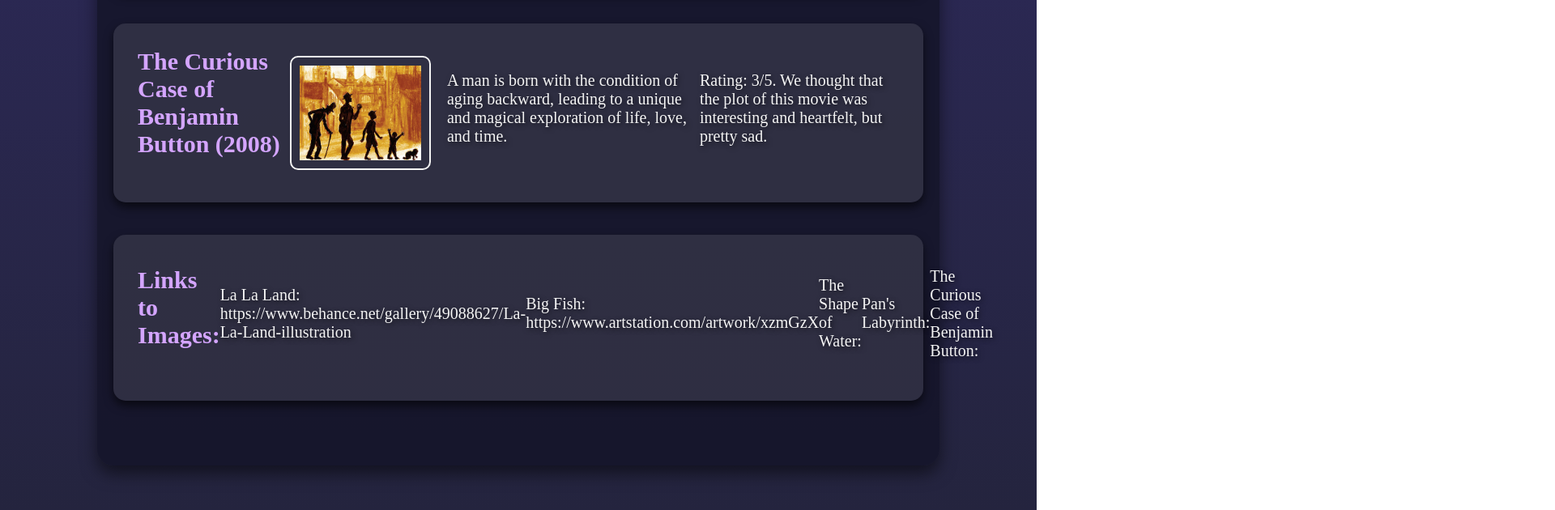
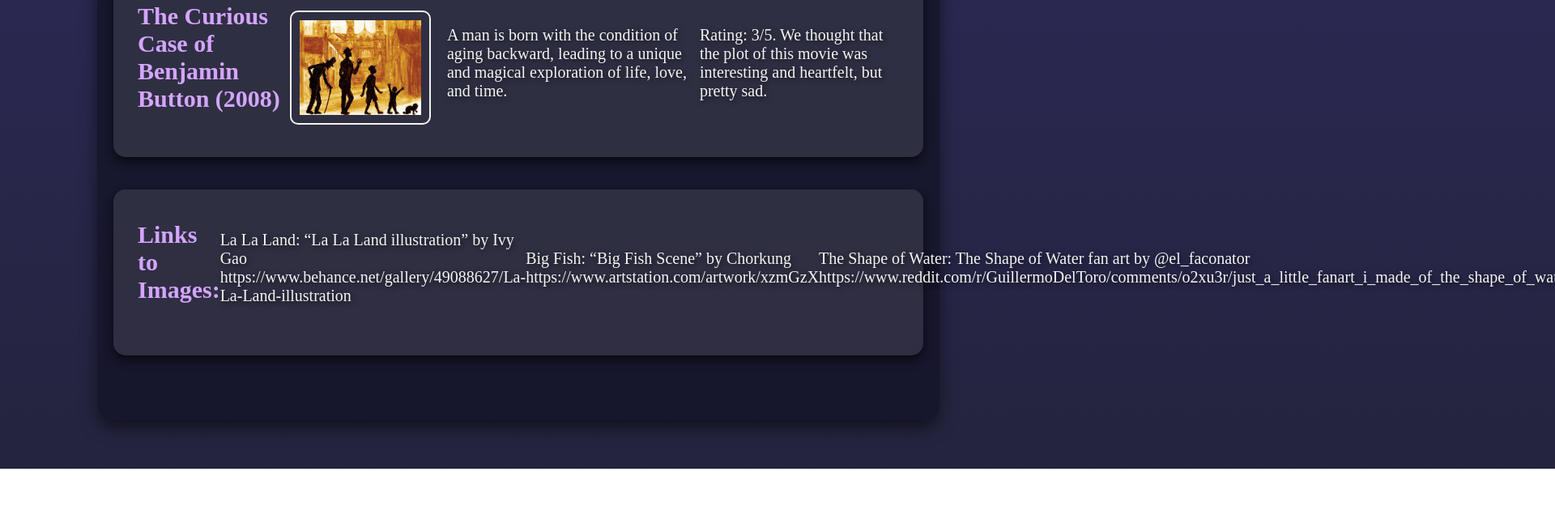
Before and after one commit to holeybyte/technica-webzine, a plain HTML site: page index.html in a window 1280 px wide. Shown: the part 1715-2345 px from the top of the page at 81% size, 1920 px wide, since content can reach past the window. After the commit the page ends 2294 px from the top, so only its background shows below. Drawn offline with Linux system fonts and the light colour scheme.

Commit message:
Update index.html

```diff
--- a/index.html
+++ b/index.html
@@ -22,7 +22,7 @@
 
         <article class="movie">
             <h2>The Shape of Water (2017)</h2>
-            <img src = "shapeofwaterart.jpg" alt = "shape of water">
+            <img src = "newshapeofwater.jpg" alt = "shape of water">
             <p>A mute woman falls in love with a mysterious aquatic creature in a high-security government laboratory.</p>
             <p> Rating: 3.5/5. We enjoyed the plot of this movie and liked how it includes both romance and action in a dystopian setting.</p>
         </article>
@@ -50,10 +50,10 @@
 
         <article class = "movie">
             <h2> Links to Images: </h2>
-            <p> La La Land: https://www.behance.net/gallery/49088627/La-La-Land-illustration </p>
-            <p> Big Fish: https://www.artstation.com/artwork/xzmGzX </p>
-            <p> The Shape of Water: </p>
-            <p> Pan's Labyrinth: </p>
+            <p> La La Land: “La La Land illustration” by Ivy Gao https://www.behance.net/gallery/49088627/La-La-Land-illustration </p>
+            <p> Big Fish: “Big Fish Scene” by Chorkung https://www.artstation.com/artwork/xzmGzX  </p>
+            <p> The Shape of Water: The Shape of Water fan art by @el_faconator https://www.reddit.com/r/GuillermoDelToro/comments/o2xu3r/just_a_little_fanart_i_made_of_the_shape_of_water/ </p>
+            <p> Pan's Labyrinth: “Pan’s Labyrinth Movie Poster” by Dr3amtracerCc https://www.deviantart.com/dr3amtracercc/art/pan-s-labyrinth-movie-poster-166304110 </p>
             <p> The Curious Case of Benjamin Button: </p>
 
 
```
